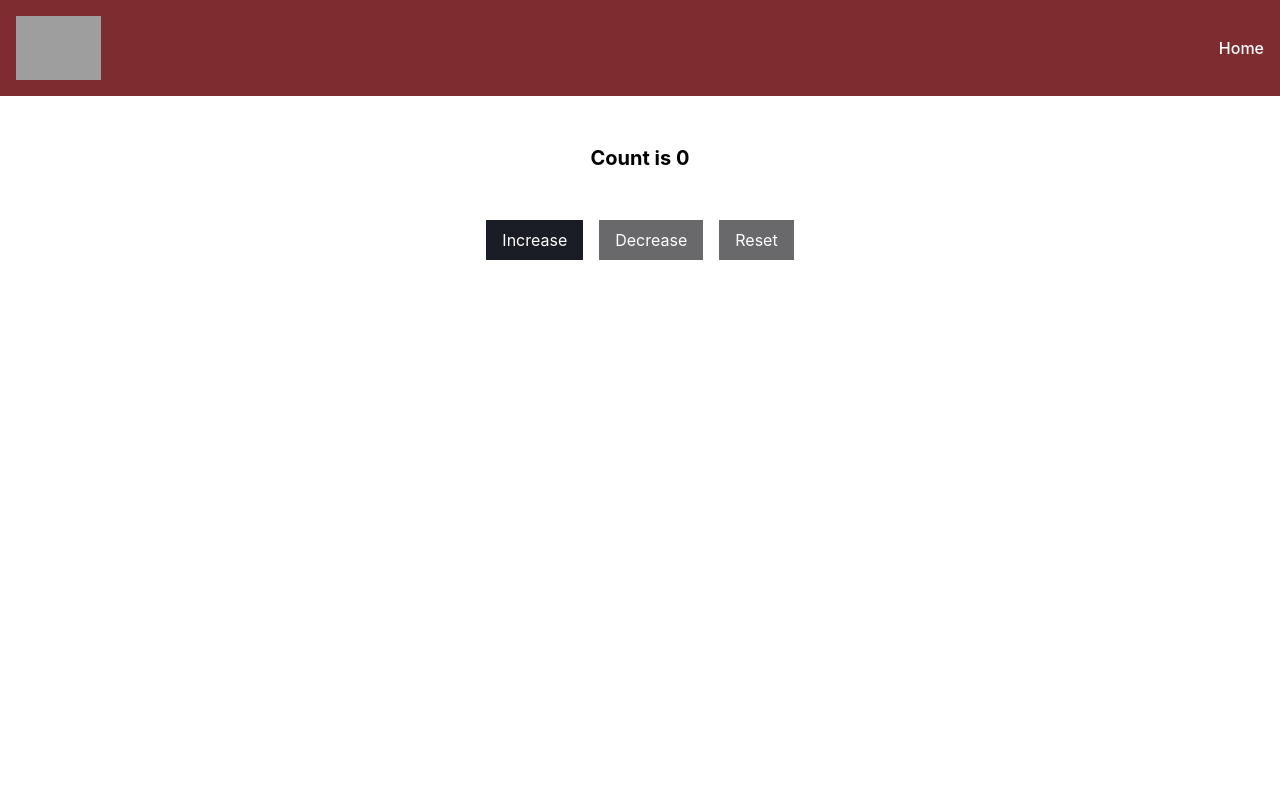
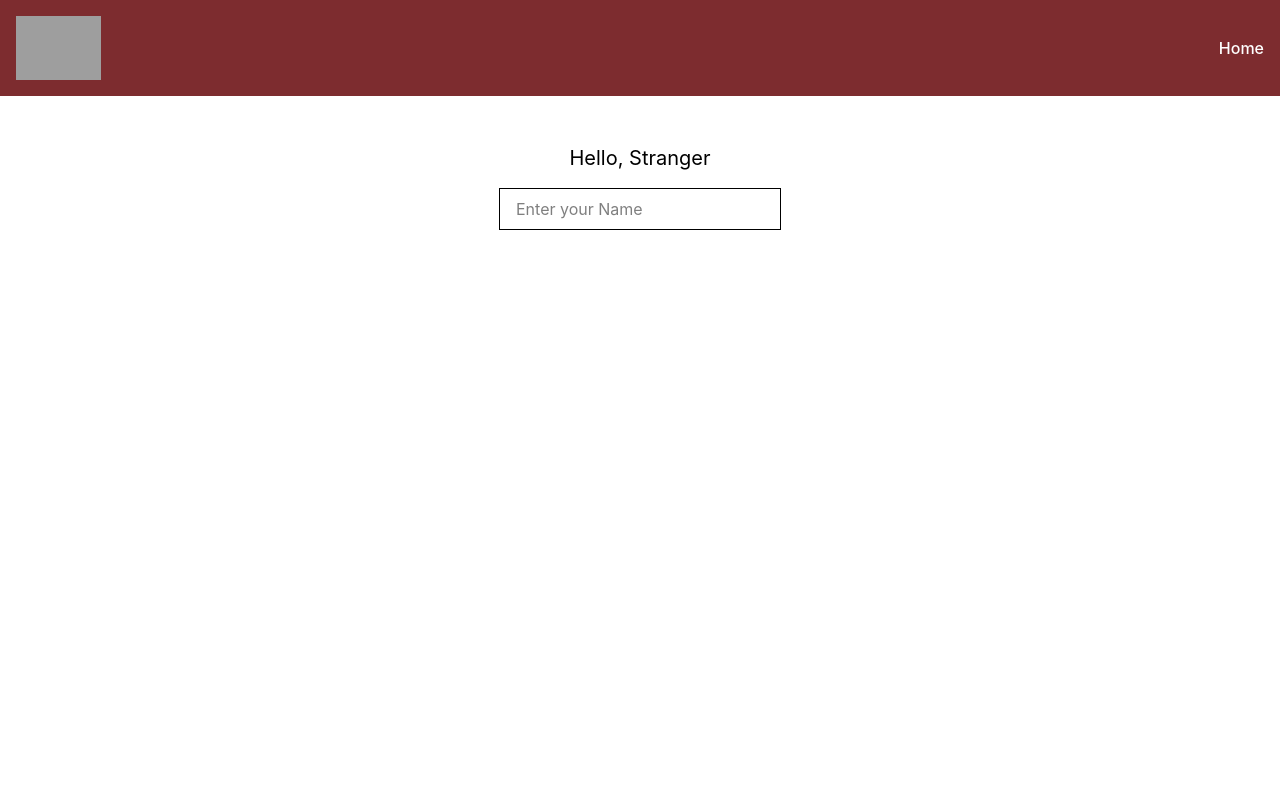
Before and after one commit to dimitriadis1998-web/cf9-react-app, a React (Vite) app: page / in a window 1280 px wide. Shown: the top 800 px of the page. Built offline with nearby package versions, Linux system fonts and the light colour scheme; grey boxes are pictures that could not be loaded.

Commit message:
feat : add NameChanger component

```diff
--- a/src/App.tsx
+++ b/src/App.tsx
@@ -3,9 +3,12 @@
 // import ClassComponent from "./components/LesssonTwo/ClassComponent.tsx";
 // import ArrowFunctionalComponent from "./components/LesssonTwo/ArrowFunctionalComponent.tsx";
 import Layout from "./components/Layout.tsx";
-import CounterAdvanced from "./components/LessonFour/CounterAdvanced.tsx";
+// import CounterAdvanced from "./components/LessonFour/CounterAdvanced.tsx";
 // import Counter from "./components/LessonFour/Counter.tsx";
 // import ClassCounter from "./components/LessonFour/ClassCounter.tsx";
+import NameChanger from "./components/LessonFive/NameChanger.tsx";
+
+
 
 // type PropsA = {
 //   title :string,
@@ -82,17 +85,21 @@
 
 
 
+        {/*<Layout>*/}
+        {/*    /!*<ArrowFunctionalComponentWithProps*!/*/}
+        {/*    /!*    title="Second Title"*!/*/}
+        {/*    /!*    description="Lorem ipsum dolor sit amet, consectetur adipisicing elit. Consequuntur cum cupiditate dolorem*!/*/}
+        {/*    /!*    earum inventore labore nemo, unde voluptate. Explicabo, voluptatum!" />*!/*/}
+        {/*    /!*<p className="text-red-700">Lorem ipsum dolor sit amet, consectetur adipisicing elit. Consectetur culpa debitis dolore ea excepturi illo illum itaque laborum molestias,*!/*/}
+        {/*    /!*    necessitatibus nisi obcaecati perspiciatis quos reprehenderit sunt, tempora tenetur totam ut?</p>*!/*/}
+        {/*    /!*C*!/*/}
+        {/*    /!*<Counter/>*!/*/}
+        {/*    /!*<ClassCounter/>*!/*/}
+        {/*    <CounterAdvanced/>*/}
+        {/*</Layout>*/}
+
         <Layout>
-            {/*<ArrowFunctionalComponentWithProps*/}
-            {/*    title="Second Title"*/}
-            {/*    description="Lorem ipsum dolor sit amet, consectetur adipisicing elit. Consequuntur cum cupiditate dolorem*/}
-            {/*    earum inventore labore nemo, unde voluptate. Explicabo, voluptatum!" />*/}
-            {/*<p className="text-red-700">Lorem ipsum dolor sit amet, consectetur adipisicing elit. Consectetur culpa debitis dolore ea excepturi illo illum itaque laborum molestias,*/}
-            {/*    necessitatibus nisi obcaecati perspiciatis quos reprehenderit sunt, tempora tenetur totam ut?</p>*/}
-            {/*C*/}
-            {/*<Counter/>*/}
-            {/*<ClassCounter/>*/}
-            <CounterAdvanced/>
+            <NameChanger/>
         </Layout>
 
 
--- /dev/null
+++ b/src/components/LessonFive/NameChanger.tsx
@@ -0,0 +1,26 @@
+import {useState} from "react";
+
+const NameChanger = () => {
+    const [name,setName] = useState("");
+
+    const handleChange = (event:React.ChangeEvent<HTMLInputElement>) => {
+        setName(event.target.value);
+    }
+
+    return(
+        <>
+            <h1 className="text-center text-xl">Hello, {name || "Stranger"}</h1>
+            <div className="text-center mt-4 ">
+                <input
+                    type="text"
+                    className="border px-4 py-2"
+                placeholder="Enter your Name"
+                    value={name}
+                    onChange ={handleChange}
+
+                />
+            </div>
+        </>
+    )
+}
+export default NameChanger
```
